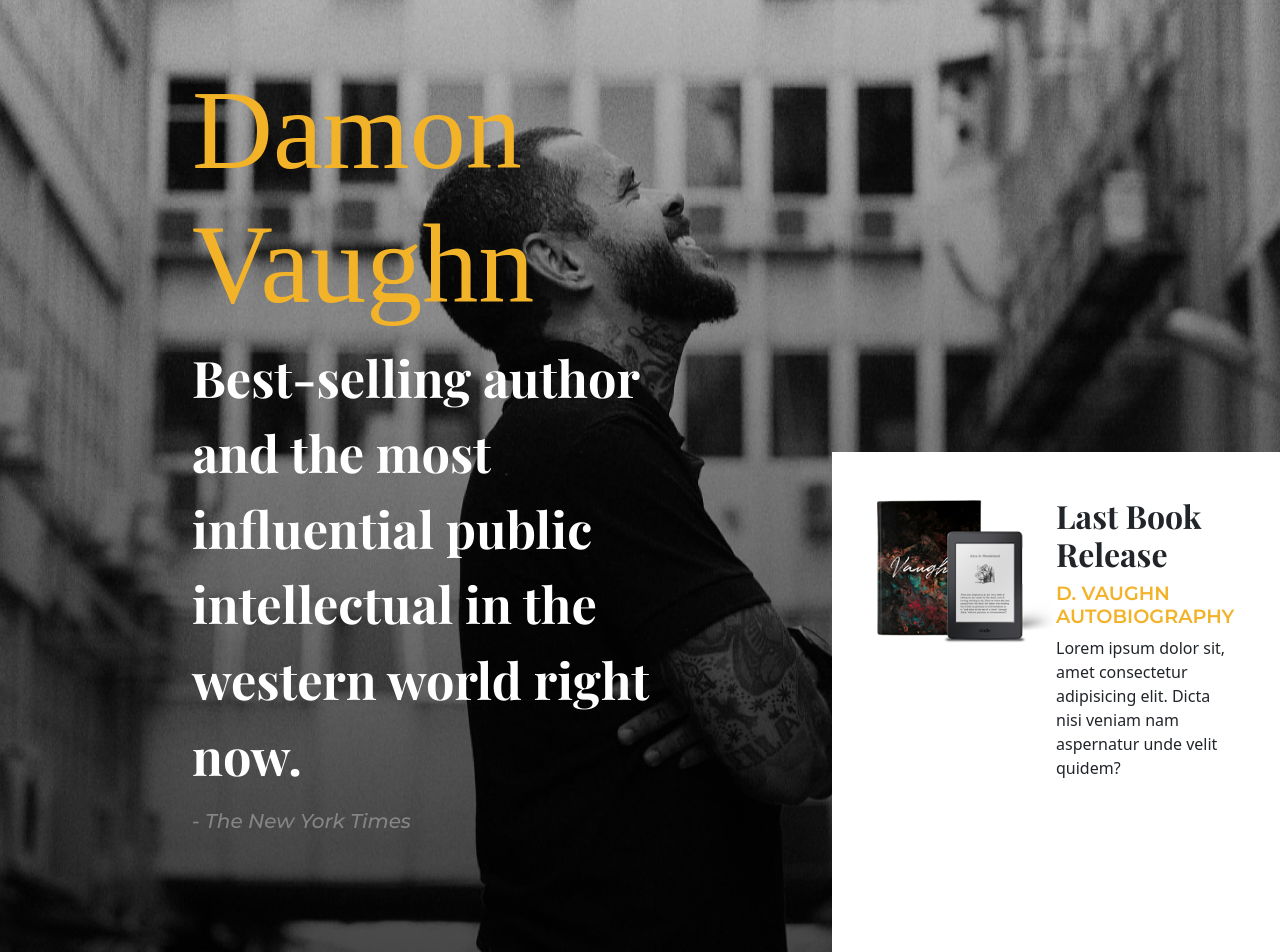
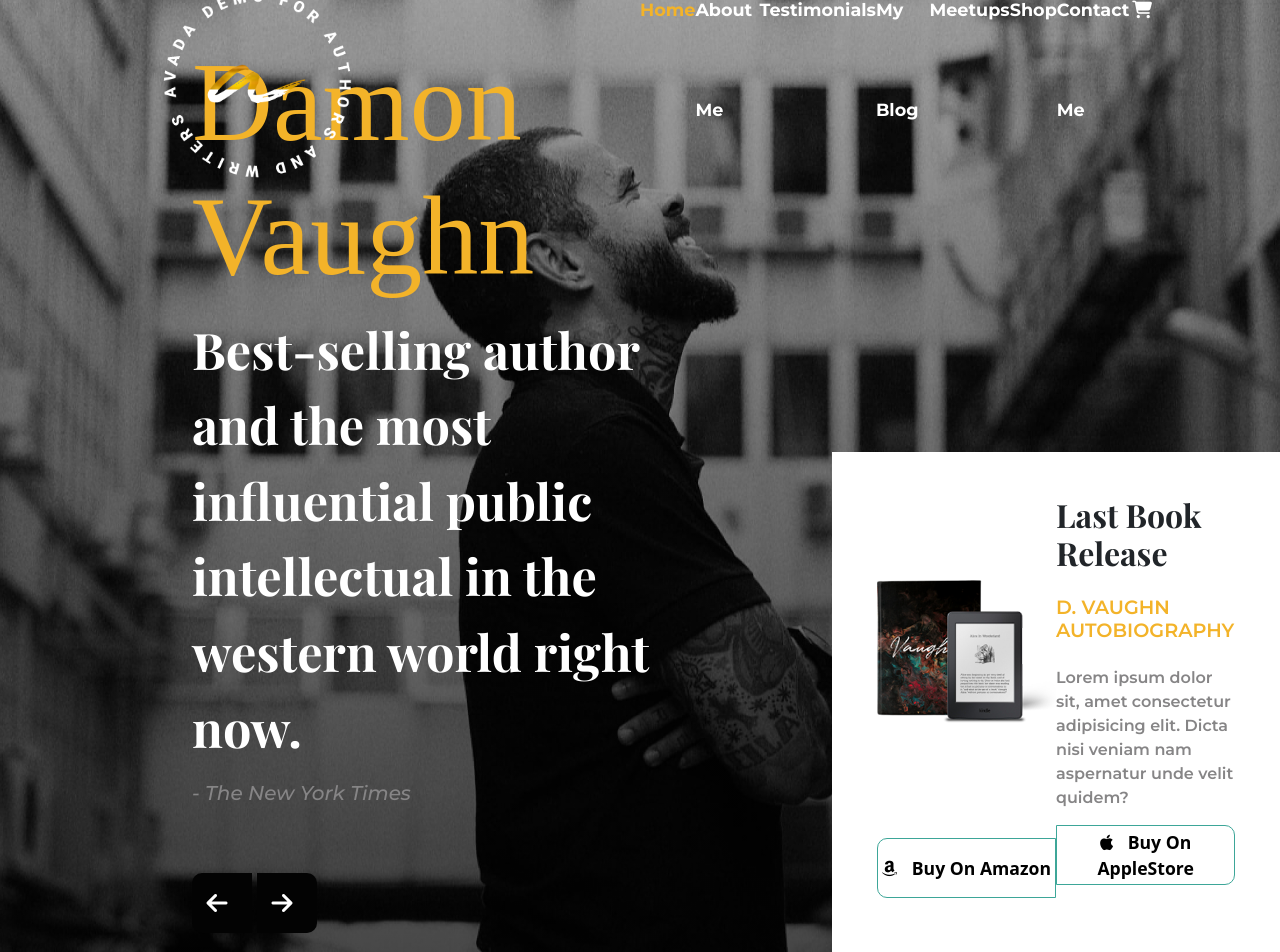
Before and after one commit to SebastianoUrban/proj-html-vuejs, a Vue app: page / in a window 1280 px wide. Shown: the part 48-1000 px from the top of the page. Built offline with nearby package versions, Linux system fonts and the light colour scheme; a web font is replaced by a local one.

Commit message:
update header with navbar and logo

```diff
--- a/src/components/AppHeader.vue
+++ b/src/components/AppHeader.vue
@@ -1,7 +1,11 @@
 <template>
-    <div>
-        <HeaderJumbo :data="store.jumboSlides"  />
-    </div>
+    <header>
+        <div class="header-top d-flex justify-content-between">
+            <img src="../assets/images/author-logo-round.png" alt="">
+            <NavBar/>
+        </div>
+        <HeaderJumbo :data="store.jumboSlides"/>
+    </header>
 </template>
 
 <script>
@@ -23,5 +27,15 @@
 </script>
 
 <style lang="scss" scoped>
-
+    header{
+        position: relative;
+        div.header-top{
+            position: absolute;
+            width: 80%;
+            margin: 0 10%;
+            img {
+                height: 275px;
+            }
+        }
+    }
 </style>
--- a/src/components/sub_components/BuyArticle.vue
+++ b/src/components/sub_components/BuyArticle.vue
@@ -1,13 +1,19 @@
 <template>
-  <div class="background d-flex justify-content-around" >
-    <div class="buy-image" :style="{backgroundImage: 'url('+ data.image +')'}">
-    </div>
-    <div class="buy-text">
+  <div class="background " >
+    <div class="buy-up d-flex justify-content-around">
+      <div class="buy-image" :style="{backgroundImage: 'url('+ data.image +')'}"></div>
+      <div class="buy-text d-flex flex-column justify-content-center">
         <h1 class="buy-title">{{ data.title }}</h1>
         <h2 class="buy-subtitle">{{ data.subtitle }}</h2>
-      <p class="but-body">{{ data.body }}</p>
+        <p class="buy-body">{{ data.body }}</p>
       </div>
     </div>
+    <div class="buy-down">
+      <button class="buy-amazon"><i class="fa-brands fa-amazon"></i> Buy On Amazon</button>
+      <button class="buy-apple"><i class="fa-brands fa-apple"></i> Buy On AppleStore</button>
+    </div>
+  </div>
+
 </template>
 
 <script>
@@ -23,13 +29,17 @@
   div.background {
     width: 100%;
     height: 50%;
-    background-color: white;
+    background-color: $color-cube-1;
     padding: 10%;
 
+    div.buy-up {
+    width: 100%;
+    height: 80%;
       div.buy-image {
         width: 50%;
         height: 100%;
         background-size: contain;
+        background-position: center;
         background-repeat: no-repeat;
       }
       div.buy-text {
@@ -45,6 +55,38 @@
           font-weight: 600;
           font-size: 1.2rem;
           color: $color-cube-5;
+          margin-top: 1rem;
+        }
+        .buy-body {
+          font-family: $font-body;
+          font-weight: 600;
+          font-size: 1rem;
+          color: $color-cube-4;
+          margin-top: 1rem;
+        }
+      }
+    }
+    div.buy-down {
+      width: 100%;
+      height: 20%;
+      button {
+        width: 50%;
+        height: 60px;
+        border: 1px solid $matirial-design-3;
+        background-color: $color-cube-1;
+        font-size: 1.1rem;
+        font-weight: bold;
+        i {
+          margin-right: 10px;
+        }
+        &.buy-amazon {
+          border-top-left-radius: $btn-border-radius;
+          border-bottom-left-radius: $btn-border-radius;
+        }
+        &.buy-apple {
+          border-top-right-radius: $btn-border-radius;
+          border-bottom-right-radius: $btn-border-radius;
+        }
       }
     }
   }
--- a/src/components/sub_components/HeaderJumbo.vue
+++ b/src/components/sub_components/HeaderJumbo.vue
@@ -5,6 +5,10 @@
         <HandwriteText :text="data[activeIndex].author"/>
         <p class="newspaper-body">{{ data[activeIndex].newspaperArticle }}</p>
         <h5 class="newspaper-signature">{{ data[activeIndex].newspaperSignature }}</h5>
+        <div class="slider">
+          <button class="prev"><i class="fa-solid fa-arrow-left"></i></button>
+          <button class="next"><i class="fa-solid fa-arrow-right"></i></button>
+        </div>
       </article>
       <article class="buy d-flex align-items-end">
         <BuyArticle :data="data[activeIndex].buySection"/>
@@ -45,12 +49,12 @@
     .wrapper {
       height: 100%;
       width: 100%;
-      background: linear-gradient( to bottom, rgba(0,0,0,0.2) 0%, rgba(0,0,0,0.7) 100% );
+      background: linear-gradient( to bottom, rgba(0,0,0,0.3) 0%, rgba(0,0,0,0.7) 100% );
 
       article.newspaper {
         width: 65%;
         height: 100%;
-        padding: 0 14% 0 15%;
+        padding: 5% 14% 0 15%;
         p.newspaper-body {
           color: $color-cube-1;
           font-family: $font-title;
@@ -62,6 +66,30 @@
           font-family: $font-body;
           font-style: italic;
         }
+        div.slider {
+          margin-top: 60px;
+          button {
+            width: 60px;
+            height: 60px;
+            border: none;
+            color: $color-cube-1;
+            background-color: $color-cube-2;
+            font-size: 1.5rem;
+            font-weight: bold;
+            i {
+              margin-right: 10px;
+            }
+            &.prev {
+              border-top-left-radius: $btn-border-radius;
+              border-bottom-left-radius: $btn-border-radius;
+            }
+            &.next {
+              border-top-right-radius: $btn-border-radius;
+              border-bottom-right-radius: $btn-border-radius;
+              margin-left: 5px;
+            }
+          }
+        }
       }
       article.buy {
         width: 35%;
--- a/src/components/sub_components/NavBar.vue
+++ b/src/components/sub_components/NavBar.vue
@@ -1,6 +1,6 @@
 <template>
     <nav>
-        <ul class="list-unstyled w-50 d-flex justify-content-between">
+        <ul class="list-unstyled d-flex justify-content-between">
             <li v-for="page, index in navbarList" :key="index" :class="(index == activIndex) ? 'active' : ''" @click="activIndex = index">
                 {{ page }}
             </li>
@@ -22,13 +22,18 @@
 
 <style lang="scss" scoped>
     @use '../../style/variables' as *;
+    nav {
+        width: 50%;
+        color: $color-cube-1;
+    }
     li {
-        line-height: 80px;
+        line-height: 100px;
         border-top: solid;
         border-width: 8px;
         border-color: rgba($color: #000000, $alpha: 0.0);
         font-weight: bold;
         font-family: $font-body;
+        font-size: 1.1rem;
         &.active {
             border-color: $color-cube-5;
             color: $color-cube-5;
--- a/src/style/_variables.scss
+++ b/src/style/_variables.scss
@@ -14,10 +14,12 @@ $median-cut-3 : #96a4a3;
 $median-cut-4 : #7c6e69;
 $median-cut-5 : #86888e;
 $matirial-design-1 : #e1aa40;
-$matirial-design-1 : #5b5b5b;
-$matirial-design-1 : #3da698;
-$matirial-design-1 : #453e39;
-$matirial-design-1 : #d5ad91;
+$matirial-design-2 : #5b5b5b;
+$matirial-design-3 : #3da698;
+$matirial-design-4 : #453e39;
+$matirial-design-5 : #d5ad91;
+
+$btn-border-radius : 10px;
 
 @import url('https://fonts.googleapis.com/css2?family=Montserrat:ital,wght@0,100;0,200;0,300;0,400;0,500;0,600;0,700;0,800;0,900;1,100;1,200;1,300;1,400;1,500;1,600;1,700;1,800;1,900&display=swap');
 $font-body : 'Montserrat', sans-serif;
```
Lines whose indentation alone changed are shown as unchanged.
